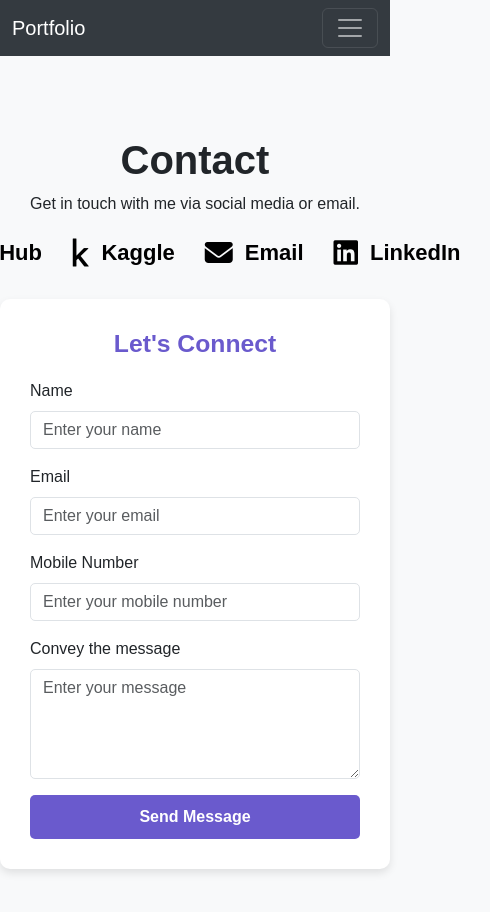
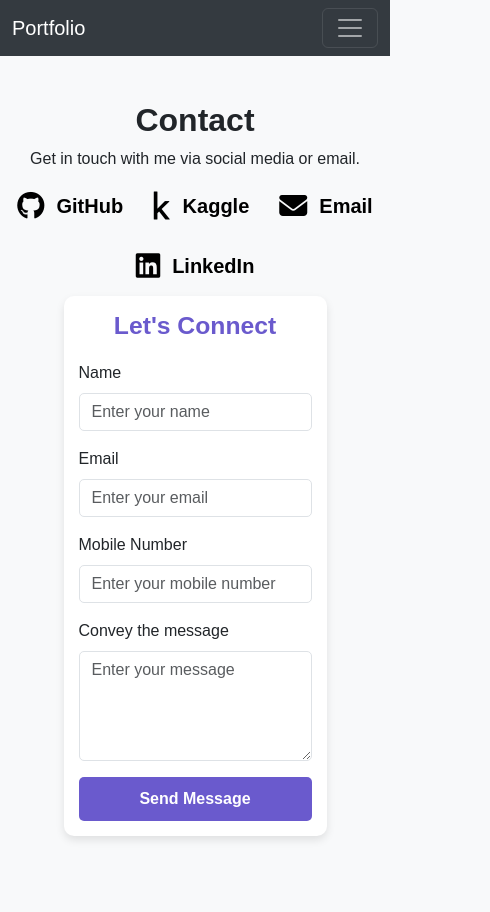
Before and after one commit to Ssowmiya25/sowmiya-portfolio, a plain HTML site: page templates/contact.html in a window 390 px wide. Shown: the whole page, 490 px wide, since content can reach past the window. After the commit the page ends 866 px from the top, so only its background shows below. Drawn offline with nearby package versions, Linux system fonts and the light colour scheme.

Commit message:
modified contact.html

```diff
--- a/templates/contact.html
+++ b/templates/contact.html
@@ -1,11 +1,12 @@
 <!DOCTYPE html>
 <html lang="en">
 <head>
-    <meta charset="UTF-8">
+  <meta charset="UTF-8" />
   <meta name="viewport" content="width=device-width, initial-scale=1">
   <title>Contact</title>
   <!-- Bootstrap CSS -->
   <link href="https://cdn.jsdelivr.net/npm/bootstrap@5.3.0/dist/css/bootstrap.min.css" rel="stylesheet">
+  <!-- Font Awesome Icons -->
   <link rel="stylesheet" href="https://cdnjs.cloudflare.com/ajax/libs/font-awesome/6.4.2/css/all.min.css">
 
   <style>
@@ -43,6 +44,7 @@
       justify-content: center;
       gap: 30px;
       margin-top: 20px;
+      flex-wrap: wrap;
     }
     .contact-icons a {
       display: flex;
@@ -91,9 +93,28 @@
       width: 100%;
       padding: 10px;
       border: none;
+      transition: background-color 0.3s;
     }
     .btn-custom:hover {
       background-color: #5a4dbc;
+    }
+
+    /* Mobile Adjustments */
+    @media (max-width: 576px) {
+      .contact-container {
+        flex-direction: column;
+        padding: 30px 0;
+      }
+      .contact-info, .contact-form {
+        flex: 1 0 100%;
+        padding: 15px;
+      }
+      .contact-info h2 {
+        font-size: 32px;
+      }
+      .contact-icons a {
+        font-size: 20px;
+      }
     }
   </style>
 </head>
@@ -111,7 +132,6 @@
           <li class="nav-item"><a class="nav-link" href="index.html">Home</a></li>
           <li class="nav-item"><a class="nav-link" href="about.html">About</a></li>
           <li class="nav-item"><a class="nav-link" href="projects.html">Project & Skills</a></li>
-
         </ul>
       </div>
     </div>
```
Lines whose indentation alone changed are shown as unchanged.
